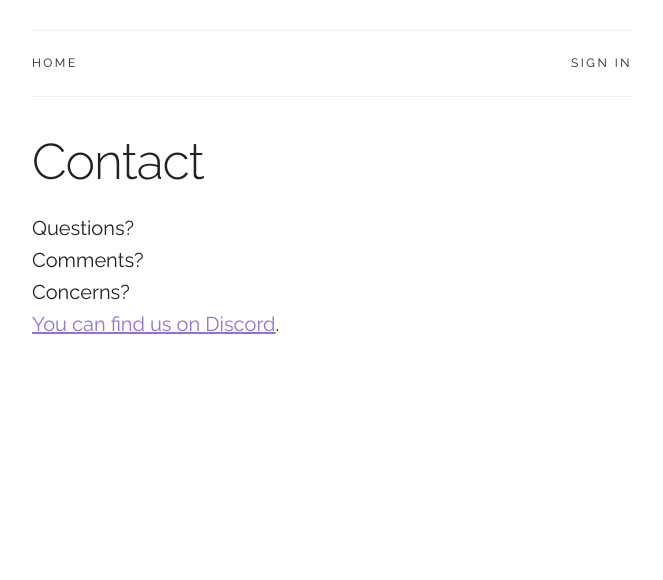
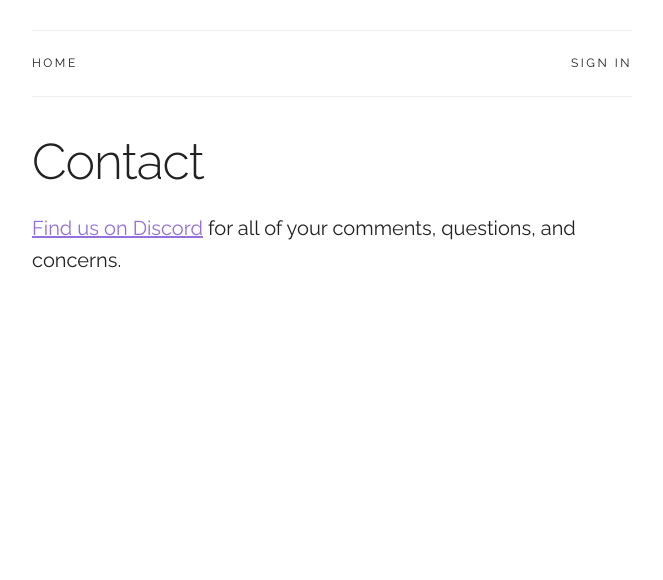
Before and after one commit to jtrussell/sloppy-labwork, a Django app: page /contact/ in a window 1280 px wide. Shown: the top 580 px of the page, without its empty margins (308-971 px from the left). Run offline with Django 3.2, Linux system fonts and the light colour scheme; parts of the project's set-up code (start-up, migrations or seed data) failed here and were passed over.

Commit message:
Update contact page

```diff
--- a/templates/page-contact.html
+++ b/templates/page-contact.html
@@ -3,9 +3,7 @@
 {% block content %}
   <h1>Contact</h1>
   <p>
-    Questions?<br>
-    Comments?<br>
-    Concerns?<br>
-    <a href="https://discord.gg/X3HWPEW">You can find us on Discord</a>.
+    <a href="https://discord.gg/X3HWPEW">Find us on Discord</a> for all of
+    your comments, questions, and concerns.
   </p>
 {% endblock %}
```
